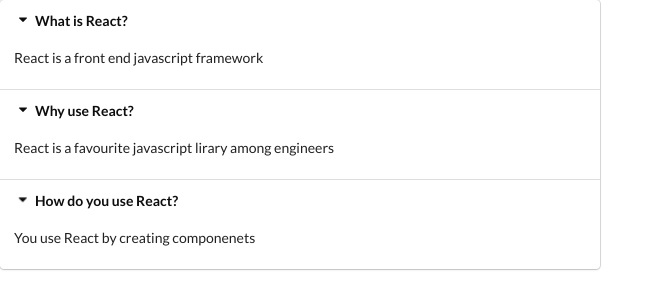
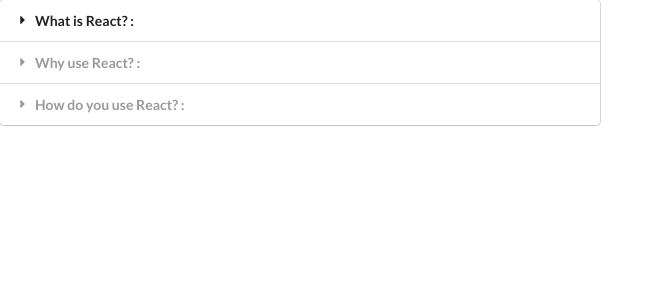
Before and after one commit to itsmoirob/react-widgets, a React (Create React App) app: page / in a window 1280 px wide. Shown: the top 308 px of the page, without its empty margins (0-664 px from the left). Built offline with nearby package versions, Linux system fonts and the light colour scheme.

Commit message:
Add basic accordion

```diff
--- a/src/components/Accordian.js
+++ b/src/components/Accordian.js
@@ -1,18 +1,28 @@
-import React from 'react';
+import React, { useState } from 'react';
 
 const Accordian = ({ items }) => {
-  const renderedItems = items.map(i =>
-    (<React.Fragment key={i.title}>
-      <div className="title active">
-        <i className="dropdown icon"></i>
-        {i.title}
-      </div>
+  const [activeIndex, setActiveIndex] = useState(null);
 
-      <div className="content active">
-        <p>{i.content}</p>
-      </div>
-    </React.Fragment>)
-  );
+  const onTitleClick = (idx) => {
+    setActiveIndex(idx);
+  };
+
+  const renderedItems = items.map((i, idx) => {
+    const isActive = activeIndex === idx ? 'active' : '';
+
+    return (
+      <React.Fragment key={i.title}>
+        <div className={`${isActive} title`} onClick={e => onTitleClick(idx)}>
+          <i className="dropdown icon"></i>
+          {i.title} : {isActive}
+        </div>
+
+        <div className={`${isActive} content`}>
+          <p>{i.content}</p>
+        </div>
+      </React.Fragment>
+    )
+  });
 
   return (
     <div className="ui styled accordion">
```
